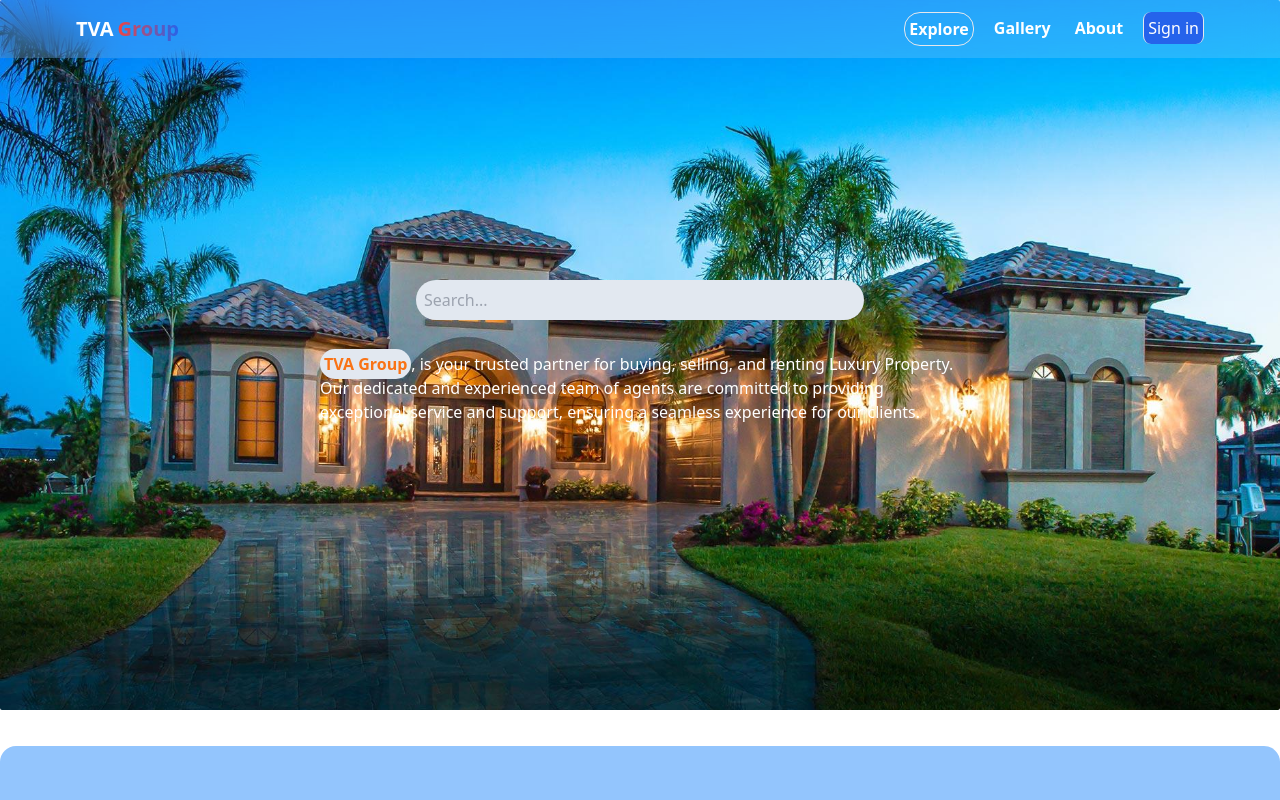
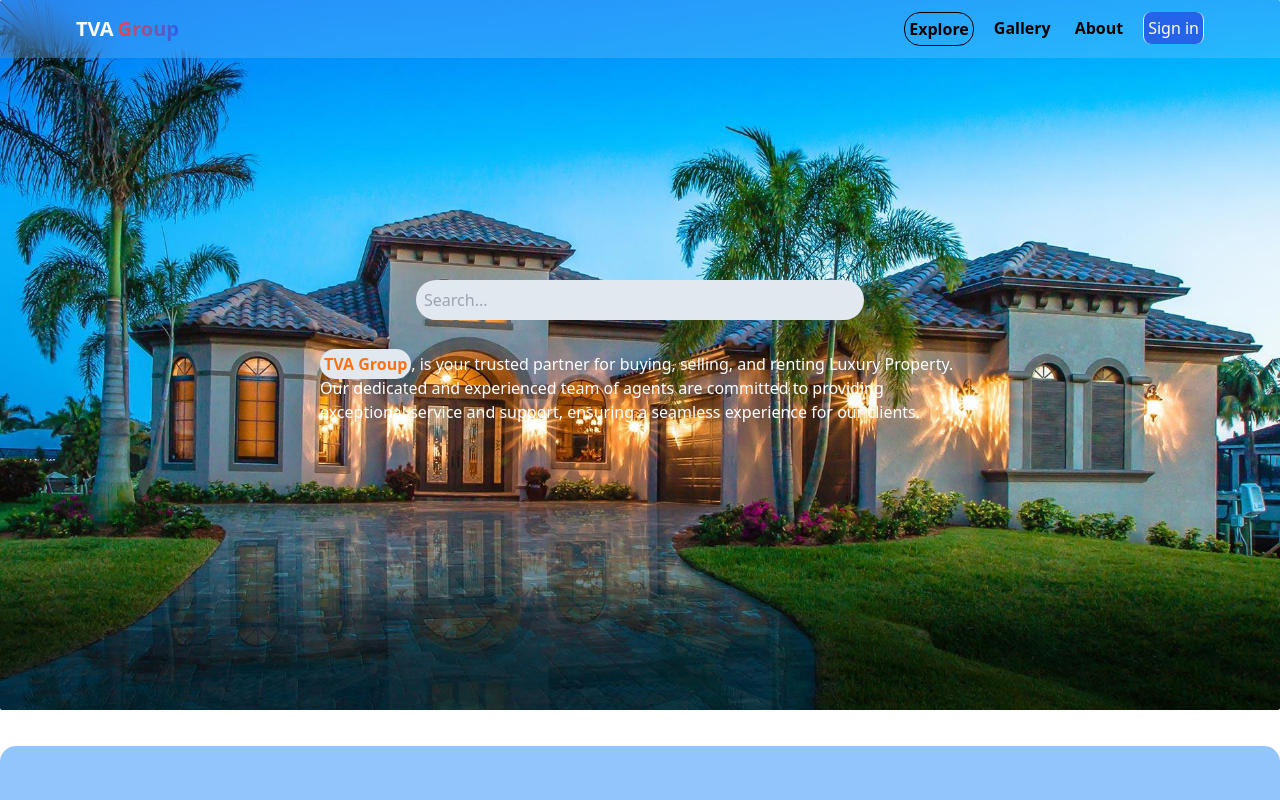
Before and after one commit to tsering651/Real-Estate-Marketplace-MERN, a React (Vite) app in the folder customer/: page / in a window 1280 px wide. Shown: the top 800 px of the page. Built offline with nearby package versions, Linux system fonts and the light colour scheme; no server answers.

Commit message:
home page done

```diff
--- a/customer/src/components/Header.jsx
+++ b/customer/src/components/Header.jsx
@@ -63,8 +63,8 @@ export default function Header() {
         >
           <Link to="/">
             <li
-              className={`text-white p-1 font-semibold transition-transform hover:scale-125 duration-500 ${
-                location.pathname === "/" ? "border rounded-2xl " : ""
+              className={`p-1 font-semibold transition-transform hover:scale-125 duration-500 ${
+                location.pathname === "/" ? "border border-black rounded-2xl " : ""
               }`}
             >
               Explore
@@ -72,8 +72,8 @@ export default function Header() {
           </Link>
           <Link to="/gallery">
             <li
-              className={`text-white p-1 font-semibold transition-transform hover:scale-125 duration-500 ${
-                location.pathname === "/gallery" ? "border rounded-2xl " : ""
+              className={`p-1 font-semibold transition-transform hover:scale-125 duration-500 ${
+                location.pathname === "/gallery" ? "border border-black rounded-2xl " : ""
               }`}
             >
               Gallery
@@ -81,8 +81,8 @@ export default function Header() {
           </Link>
           <Link to="/about">
             <li
-              className={`text-white p-1 font-semibold transition-transform hover:scale-125 duration-500 ${
-                location.pathname === "/about" ? "border rounded-2xl " : ""
+              className={`p-1 font-semibold transition-transform hover:scale-125 duration-500 ${
+                location.pathname === "/about" ? "border border-black rounded-2xl" : ""
               }`}
             >
               About
```
